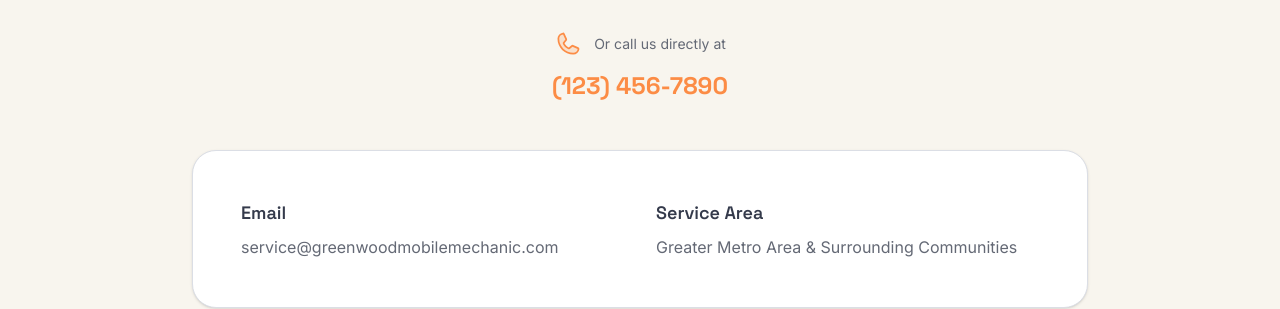
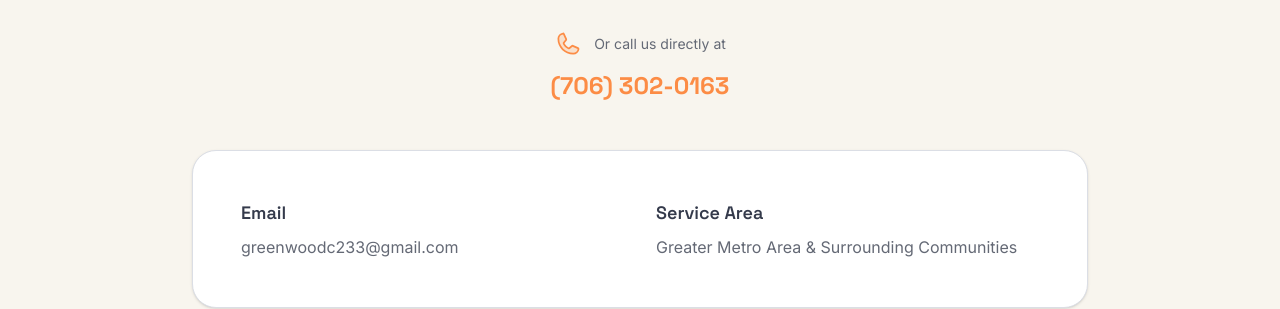
Before and after one commit to kaijuthreat/greenwoods-mobile-me, a React (Vite) app: page / in a window 1280 px wide. Shown: the part 4642-4951 px from the top of the page. Built offline with nearby package versions, Linux system fonts and the light colour scheme.

Commit message:
Update App.tsx

```diff
--- a/src/App.tsx
+++ b/src/App.tsx
@@ -525,7 +525,7 @@ function App() {
                   href="tel:+1234567890"
                   className="text-2xl font-[family-name:var(--font-space)] font-bold text-accent hover:text-accent/80 transition-colors"
                 >
-                  (123) 456-7890
+                  (706) 302-0163
                 </a>
               </div>
             </div>
@@ -540,7 +540,7 @@ function App() {
                     href="mailto:service@greenwoodmobilemechanic.com"
                     className="text-muted-foreground hover:text-accent transition-colors"
                   >
-                    service@greenwoodmobilemechanic.com
+                    greenwoodc233@gmail.com
                   </a>
                 </div>
                 <div>
```
